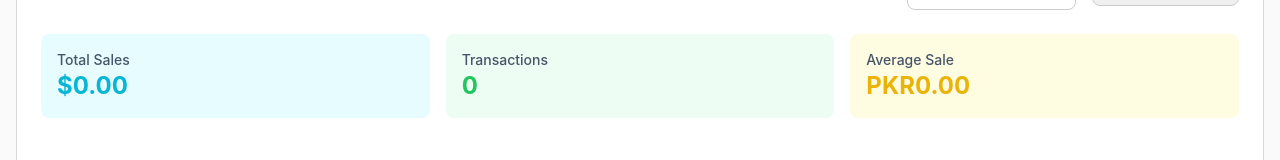
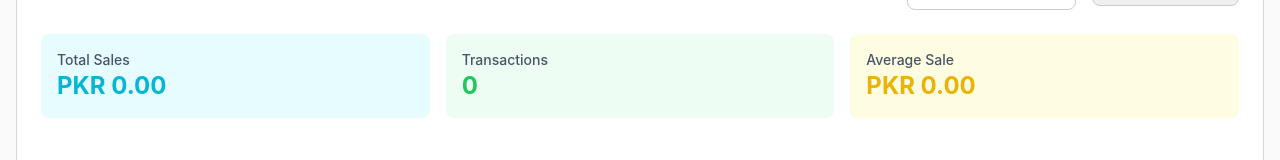
Before and after one commit to Afu001/cafebliss, a React (Vite) app: page / in a window 1280 px wide. Both pictures are taken after a click on the button "History". Shown: the part 215-375 px from the top of the page. Built offline with nearby package versions, Linux system fonts and the light colour scheme.

Commit message:
change to pkr

```diff
--- a/src/components/SalesHistory.tsx
+++ b/src/components/SalesHistory.tsx
@@ -62,7 +62,7 @@ export const SalesHistory = ({ sales, onViewReceipt }: SalesHistoryProps) => {
       <div className="grid grid-cols-1 md:grid-cols-3 gap-4 mb-6">
         <div className="bg-cyan-100/50 rounded-lg p-4">
           <h3 className="text-sm font-medium text-slate-600">Total Sales</h3>
-          <p className="text-2xl font-bold text-cyan-500">${getTotalSales().toFixed(2)}</p>
+          <p className="text-2xl font-bold text-cyan-500">PKR {getTotalSales().toFixed(2)}</p>
         </div>
         <div className="bg-green-100/50 rounded-lg p-4">
           <h3 className="text-sm font-medium text-slate-600">Transactions</h3>
@@ -71,7 +71,7 @@ export const SalesHistory = ({ sales, onViewReceipt }: SalesHistoryProps) => {
         <div className="bg-yellow-100/50 rounded-lg p-4">
           <h3 className="text-sm font-medium text-slate-600">Average Sale</h3>
           <p className="text-2xl font-bold text-yellow-500">
-            PKR{getTotalTransactions() > 0 ? (getTotalSales() / getTotalTransactions()).toFixed(2) : '0.00'}
+            PKR {getTotalTransactions() > 0 ? (getTotalSales() / getTotalTransactions()).toFixed(2) : '0.00'}
           </p>
         </div>
       </div>
```
